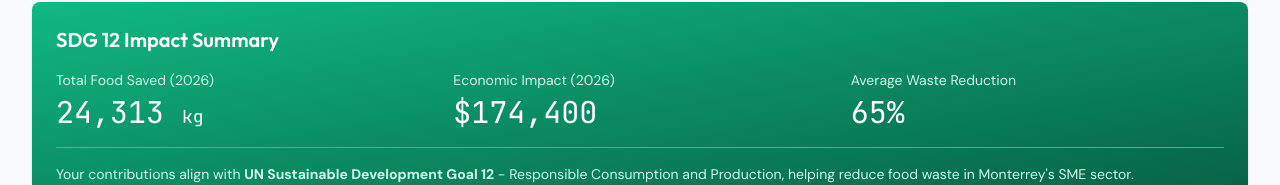
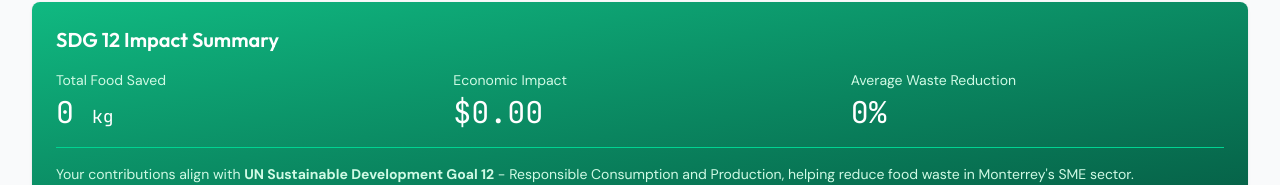
Before and after one commit to Enrique-OSM/Refresca, a React (Vite) app: page / in a window 1280 px wide. Both pictures are taken after a click on the button "Reports". Shown: the part 272-457 px from the top of the page. Built offline with nearby package versions, Linux system fonts and the light colour scheme; no server answers; the database is empty.

Commit message:
completamos el apartado de reportes

```diff
--- a/src/app/components/Reports.tsx
+++ b/src/app/components/Reports.tsx
@@ -2,6 +2,7 @@ import { motion } from "motion/react";
 import { FileText, Download, Eye, Calendar, TrendingUp, Filter, Plus, Loader2 } from "lucide-react";
 import { useState, useEffect } from "react";
 import { reportsAPI, Report } from "../../utils/api";
+import { Dialog, DialogContent, DialogDescription, DialogHeader, DialogTitle, DialogTrigger } from "./ui/dialog";
 
 export function Reports() {
   const [filterType, setFilterType] = useState<"all" | "weekly" | "monthly" | "quarterly">("all");
@@ -25,6 +26,12 @@ export function Reports() {
   const filteredReports = reports.filter(
     (report) => filterType === "all" || report.type === filterType
   );
+
+  const totalFoodSaved = reports.reduce((sum, report) => sum + (report.foodSaved || 0), 0);
+  const totalEconomicImpact = reports.reduce((sum, report) => sum + (report.lossPrevented || 0), 0);
+  const avgWasteReduction = reports.length > 0
+    ? Math.round(reports.reduce((sum, report) => sum + (report.wasteReduction || 0), 0) / reports.length)
+    : 0;
 
   const getTypeColor = (type: string) => {
     switch (type) {
@@ -90,21 +97,21 @@ export function Reports() {
         <h3 className="text-xl mb-4">SDG 12 Impact Summary</h3>
         <div className="grid grid-cols-1 md:grid-cols-3 gap-6">
           <div>
-            <p className="text-emerald-100 text-sm mb-1">Total Food Saved (2026)</p>
+            <p className="text-emerald-100 text-sm mb-1">Total Food Saved</p>
             <p
               className="text-3xl font-mono"
               style={{ fontFamily: "var(--font-mono)" }}
             >
-              24,313 <span className="text-lg">kg</span>
+              {totalFoodSaved.toLocaleString()} <span className="text-lg">kg</span>
             </p>
           </div>
           <div>
-            <p className="text-emerald-100 text-sm mb-1">Economic Impact (2026)</p>
+            <p className="text-emerald-100 text-sm mb-1">Economic Impact</p>
             <p
               className="text-3xl font-mono"
               style={{ fontFamily: "var(--font-mono)" }}
             >
-              $174,400
+              ${totalEconomicImpact.toLocaleString(undefined, { minimumFractionDigits: 2, maximumFractionDigits: 2 })}
             </p>
           </div>
           <div>
@@ -113,7 +120,7 @@ export function Reports() {
               className="text-3xl font-mono"
               style={{ fontFamily: "var(--font-mono)" }}
             >
-              65%
+              {avgWasteReduction}%
             </p>
           </div>
         </div>
@@ -218,14 +225,59 @@ export function Reports() {
 
               {/* Actions */}
               <div className="flex flex-col gap-2 lg:ml-4">
-                <button className="flex items-center justify-center gap-2 px-4 py-2 bg-[var(--fresh-green)] text-white rounded-lg hover:opacity-90 transition-opacity">
+                <button
+                  onClick={() => report.pdfUrl && window.open(report.pdfUrl, '_blank')}
+                  disabled={!report.pdfUrl}
+                  title={!report.pdfUrl ? "PDF not available" : "Download PDF"}
+                  className="flex items-center justify-center gap-2 px-4 py-2 bg-[var(--fresh-green)] text-white rounded-lg hover:opacity-90 transition-opacity disabled:opacity-50 disabled:cursor-not-allowed"
+                >
                   <Download className="w-4 h-4" />
                   <span>Download PDF</span>
                 </button>
-                <button className="flex items-center justify-center gap-2 px-4 py-2 border border-gray-300 rounded-lg hover:bg-gray-50 transition-colors">
-                  <Eye className="w-4 h-4" />
-                  <span>View Details</span>
-                </button>
+                <Dialog>
+                  <DialogTrigger asChild>
+                    <button className="flex items-center justify-center gap-2 px-4 py-2 border border-gray-300 rounded-lg hover:bg-gray-50 transition-colors">
+                      <Eye className="w-4 h-4" />
+                      <span>View Details</span>
+                    </button>
+                  </DialogTrigger>
+                  <DialogContent className="sm:max-w-[425px]">
+                    <DialogHeader>
+                      <DialogTitle>{report.title}</DialogTitle>
+                      <DialogDescription>
+                        {report.id} • {report.period}
+                      </DialogDescription>
+                    </DialogHeader>
+                    <div className="grid gap-4 py-4">
+                      <div className="grid grid-cols-2 items-center gap-4 border-b border-gray-100 pb-4">
+                        <span className="font-medium text-gray-500 text-sm">Status</span>
+                        <span className={`capitalize ${report.status === 'completed' ? 'text-[var(--fresh-green)] font-medium' : 'text-amber-500 font-medium'}`}>
+                          {report.status}
+                        </span>
+                      </div>
+                      <div className="grid grid-cols-2 items-center gap-4 border-b border-gray-100 pb-4">
+                        <span className="font-medium text-gray-500 text-sm">Type</span>
+                        <span className="capitalize">{report.type}</span>
+                      </div>
+                      <div className="grid grid-cols-2 items-center gap-4 border-b border-gray-100 pb-4">
+                        <span className="font-medium text-gray-500 text-sm">Generated</span>
+                        <span>{report.generatedDate}</span>
+                      </div>
+                      <div className="grid grid-cols-2 items-center gap-4 border-b border-gray-100 pb-4">
+                        <span className="font-medium text-gray-500 text-sm">Food Saved</span>
+                        <span className="font-mono text-gray-900">{report.foodSaved.toLocaleString()} kg</span>
+                      </div>
+                      <div className="grid grid-cols-2 items-center gap-4 border-b border-gray-100 pb-4">
+                        <span className="font-medium text-gray-500 text-sm">Loss Prevented</span>
+                        <span className="font-mono text-gray-900">${report.lossPrevented.toLocaleString()}</span>
+                      </div>
+                      <div className="grid grid-cols-2 items-center gap-4">
+                        <span className="font-medium text-gray-500 text-sm">Waste Reduction</span>
+                        <span className="font-mono text-[var(--fresh-green)]">{report.wasteReduction}%</span>
+                      </div>
+                    </div>
+                  </DialogContent>
+                </Dialog>
               </div>
             </div>
           </motion.div>
```
